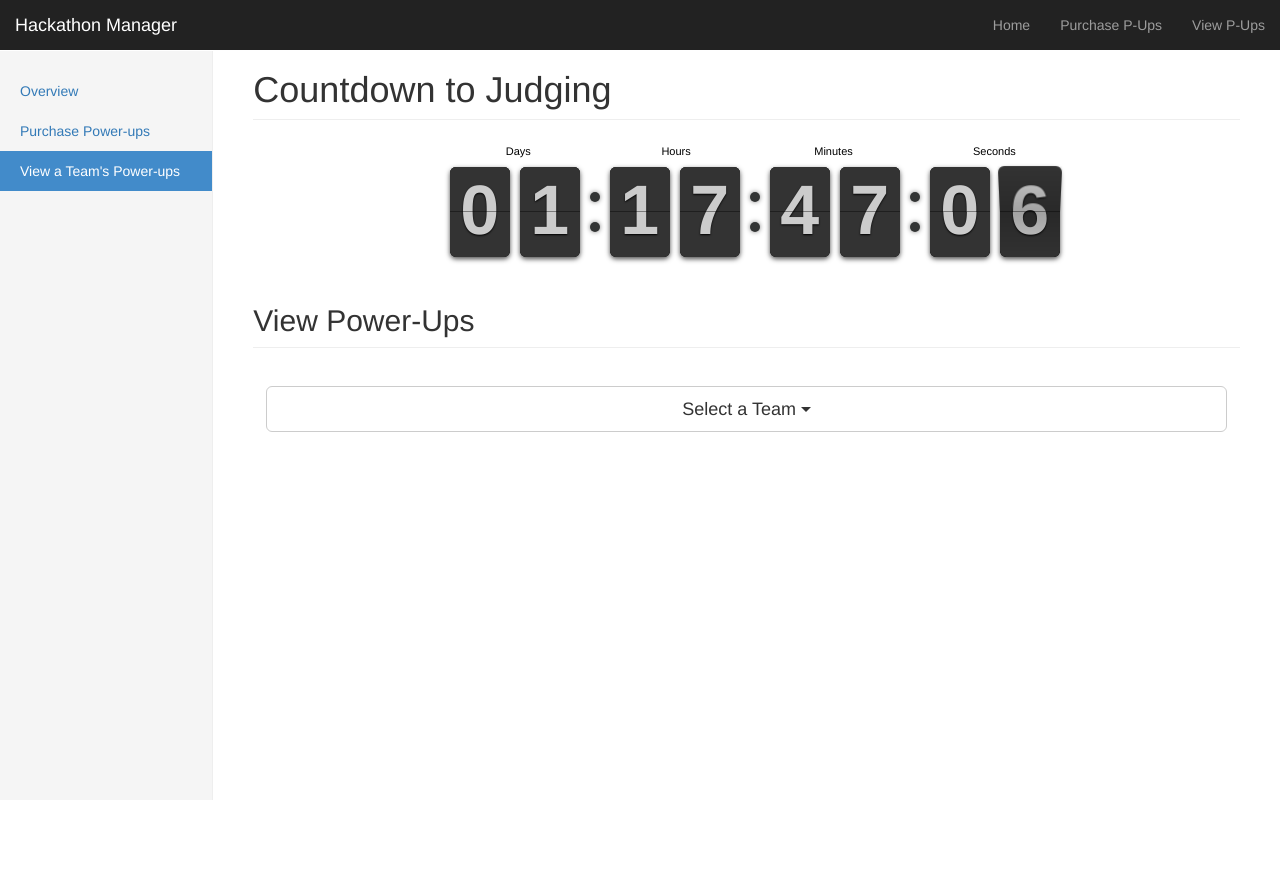
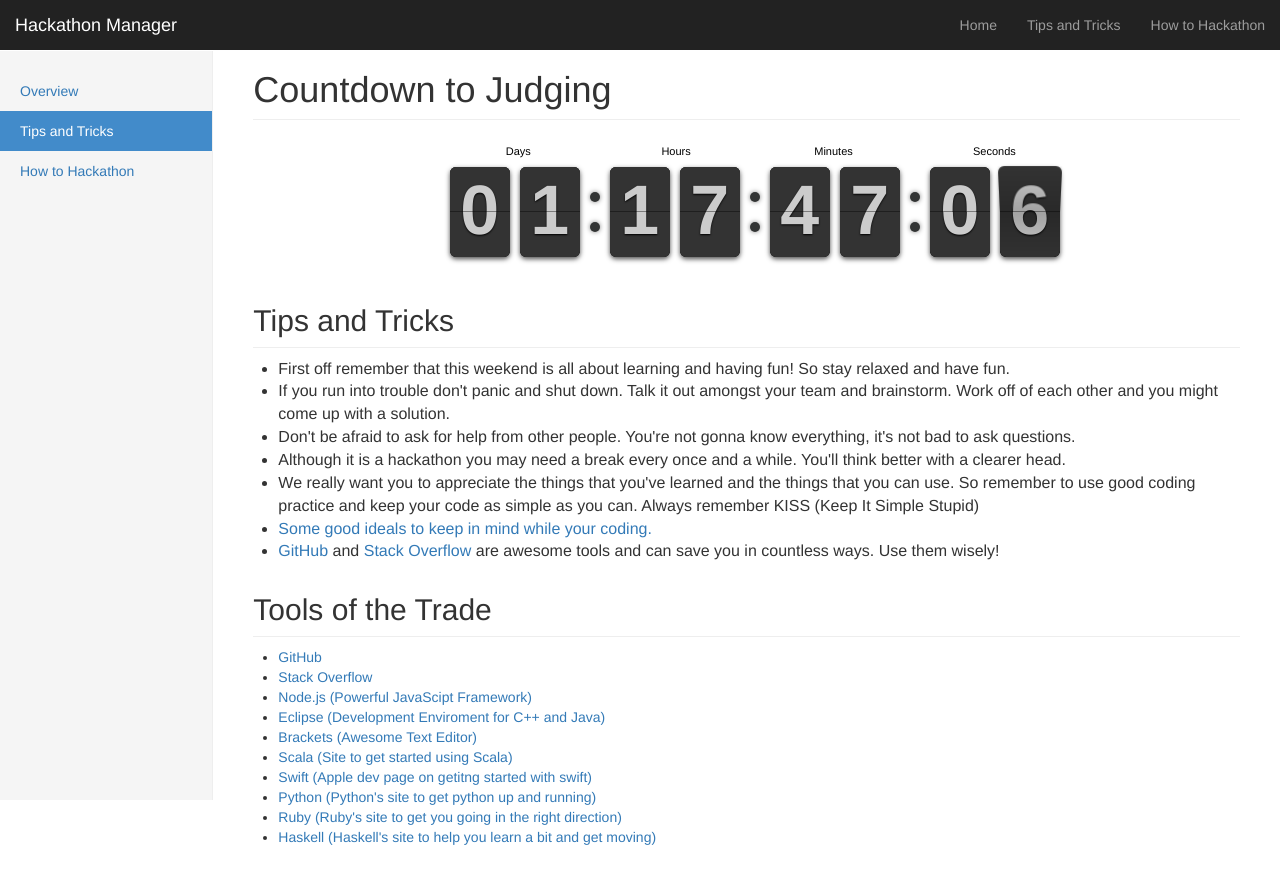
Before and after one commit to AKippins/HackathonHelp, a website: page static/tips.html in a window 1280 px wide. Before the commit the page ends 800 px from the top, so only its background shows below. Drawn offline with nearby package versions, Linux system fonts and the light colour scheme.

Commit message:
Tips and Tricks Page finished

```diff
--- a/package.json
+++ b/package.json
@@ -17,6 +17,7 @@
   },
   "homepage": "https://github.com/AKippins/HackathonHelp",
   "dependencies": {
-    "express": "^4.12.3"
+    "express": "^4.12.3",
+    "http": "0.0.0"
   }
 }
--- a/static/view.html
+++ b/static/tips.html
@@ -45,8 +45,8 @@
         <div id="navbar" class="navbar-collapse collapse">
           <ul class="nav navbar-nav navbar-right">
             <li><a href="index.html">Home</a></li>
-            <li><a href="purchase.html">Purchase P-Ups</a></li>
-            <li><a href="view.html">View P-Ups</a></li>
+            <li><a href="tips.html">Tips and Tricks</a></li>
+            <li><a href="hackathon.html">How to Hackathon</a></li>
           </ul>
         </div>
       </div>
@@ -57,8 +57,8 @@
         <div class="col-sm-3 col-md-2 sidebar">
           <ul class="nav nav-sidebar">
             <li><a href="index.html">Overview <span class="sr-only">(current)</span></a></li>
-            <li><a href="purchase.html">Purchase Power-ups</a></li>
-            <li class="active"><a href="view.html">View a Team's Power-ups</a></li>
+            <li class="active"><a href="tips.html">Tips and Tricks</a></li>
+            <li><a href="hackathon.html">How to Hackathon</a></li>
           </ul>
         </div>
         <div class="col-sm-9 col-sm-offset-3 col-md-10 col-md-offset-2 main">
@@ -68,19 +68,33 @@
               <div class="your-clock" style="margin:2em;"></div>
             </div>
           </div>
-          <h2 class="sub-header">View Power-Ups</h2>
+
+          <h2 class="sub-header">Tips and Tricks</h2>
           <div class="row">
-              <!--<div class="col-sm-9 col-sm-offset-3 col-md-10 col-md-offset-2 main">-->
-                <div class="dropdown" style="margin:2em;">
-                    <button class="btn btn-default btn-lg dropdown-toggle" style="width:100%;" id="dLabel" type="button" data-toggle="dropdown" aria-haspopup="true" aria-expanded="false">
-                      Select a Team
-                      <span class="caret"></span>
-                    </button>
-                    <ul style="width:100%" class="dropdown-menu" role="menu" aria-labelledby="dLabel">
-                      ...
-                    </ul>
-                </div>
-              <!--</div>-->
+              <ul style="font-size:16px">
+                <li>First off remember that this weekend is all about learning and having fun! So stay relaxed and have fun.</li>
+                <li>If you run into trouble don't panic and shut down. Talk it out amongst your team and brainstorm. Work off of each other and you might come up with a solution. </li>
+                <li>Don't be afraid to ask for help from other people. You're not gonna know everything, it's not bad to ask questions.</li>
+                <li>Although it is a hackathon you may need a break every once and a while. You'll think better with a clearer head.</li>
+                <li>We really want you to appreciate the things that you've learned and the things that you can use. So remember to use good coding practice and keep your code as simple as you can. Always remember KISS (Keep It Simple Stupid)</li>
+                <li><a href="http://code.tutsplus.com/tutorials/top-15-best-practices-for-writing-super-readable-code--net-8118">Some good ideals to keep in mind while your coding.</a></li>
+                <li><a href="https://github.com/">GitHub</a> and <a href="http://stackoverflow.com/">Stack Overflow</a> are awesome tools and can save you in countless ways. Use them wisely!</li>
+              </ul>
+          </div>
+          <h2 class="sub-header">Tools of the Trade</h2>
+          <div class="row">
+              <ul>
+                <li><a href="https://github.com/">GitHub</a></li>
+                <li><a href="http://stackoverflow.com/">Stack Overflow</a></li>
+                <li><a href="https://nodejs.org/">Node.js (Powerful JavaScipt Framework)</a></li>
+                <li><a href="https://eclipse.org/">Eclipse (Development Enviroment for C++ and Java)</a></li>
+                <li><a href="http://brackets.io/">Brackets (Awesome Text Editor)</a></li>
+                <li><a href="http://www.scala-lang.org/">Scala (Site to get started using Scala)</a></li>
+                <li><a href="https://developer.apple.com/swift/">Swift (Apple dev page on getitng started with swift)</a></li>
+                <li><a href="https://www.python.org/">Python (Python's site to get python up and running)</a></li>
+                <li><a href="https://www.ruby-lang.org/en/">Ruby (Ruby's site to get you going in the right direction)</a></li>
+                <li><a href="https://www.haskell.org/">Haskell (Haskell's site to help you learn a bit and get moving)</a></li>
+              </ul>
           </div>
         </div>
       </div>
```
Also changed, not shown: static/hackathon.html (renamed from static/purchase.html, +5 -6 lines), static/index.html (+4 -4 lines).
